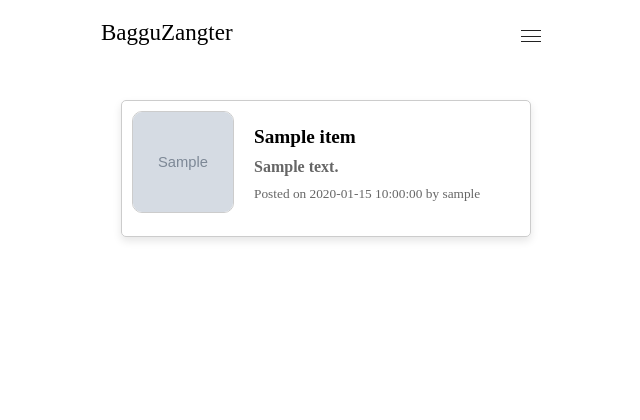
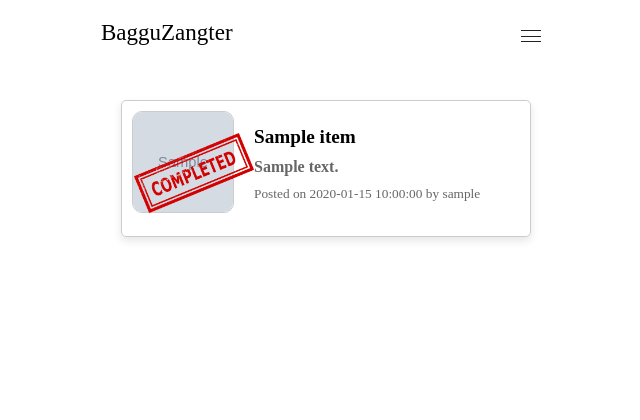
Before and after one commit to bakkuzangter/baggu-vm, a Python web app: template flask/templates/main.html in a window 1280 px wide. Shown: the top 420 px of the page, without its empty margins (314-954 px from the left). Run offline with Jinja, Linux system fonts and the light colour scheme; the template is opened without the code that fills it: most values are stand-ins (such as "Sample title", 1, 10 or a date in 2020); grey boxes marked "Sample" are stand-in pictures.

Commit message:
dealcompleted

```diff
--- a/flask/templates/main.html
+++ b/flask/templates/main.html
@@ -18,6 +18,7 @@
             border: 1px solid #ccc;
             border-radius: 5px;
             box-shadow: 0 4px 8px rgba(0,0,0,0.1);
+            position: relative; /* 이미지 겹치기 위해 추가 */
         }
         .box img {
             width: 150px;
@@ -49,6 +50,23 @@
             border-radius: 5px;
             cursor: pointer;
         }
+
+        /* 거래 완료 이미지 스타일 */
+        .completed-overlay {
+            position: absolute;
+            top: 0;
+            left: 0;
+            width: 120px; /* 이미지 크기 조절 */
+            height: 120px; /* 이미지 크기 조절 */
+            background-image: url('{{ url_for('static', filename='img/complete.png') }}');
+            background-size: contain; /* 이미지 크기 고정 */
+            background-repeat: no-repeat; /* 반복 방지 */
+            background-position: center; /* 이미지가 중앙에 위치하도록 설정 */
+            opacity: 1;
+            pointer-events: none; /* 클릭 방지 */
+            transform: translate(10%, 10%); /* 이미지를 완전히 중앙에 맞추기 위해 조정 */
+        }
+
         .write-button {
             position: fixed;
             bottom: 20px;
@@ -142,6 +160,9 @@
                         <div class="box">
                             <a href="{{ url_for('item_detail', item_id=item.id) }}">
                                 <img src="{{ item.image_url }}" alt="{{ item.title }}" style="width: 100px; height: 100px;">
+                                {% if item.status == 'completed' %}
+                                    <div class="completed-overlay"></div>
+                                {% endif %}
                             </a>
                             <div class="info">
                                 <h3><a href="{{ url_for('item_detail', item_id=item.id) }}">{{ item.title }}</a></h3>
```
Also changed, not shown: flask/app.py (+22 -2 lines), flask/templates/bid_detail.html (+7 -0 lines), flask/database.db, flask/static/img/complete.png (added), flask/static/uploads/1db_1.PNG (added), flask/static/uploads/AWS.jpg (added).
